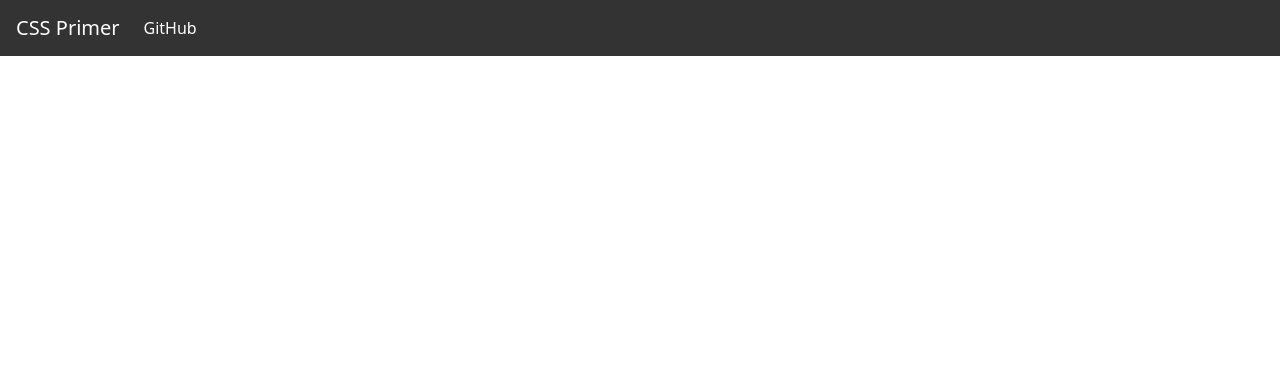
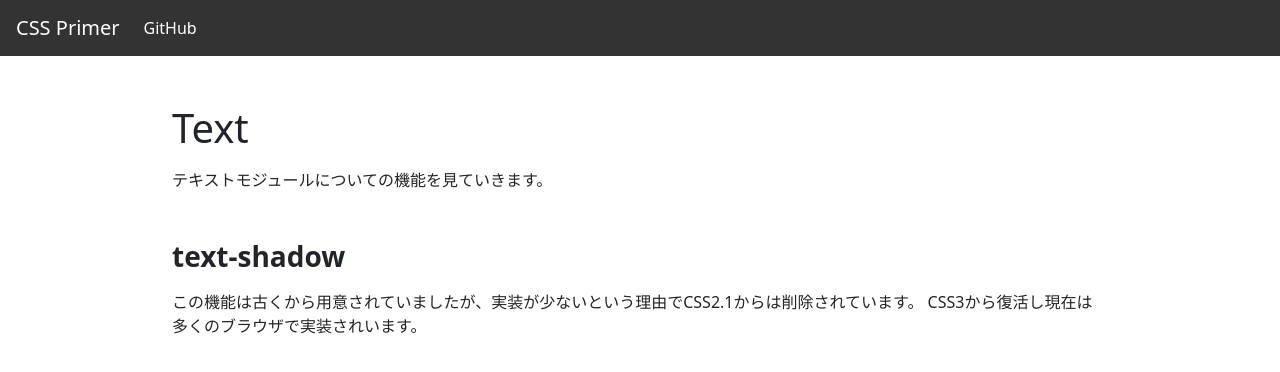
Before and after one commit to penicillin0/css-primer, a React (Create React App) app: page /text in a window 1280 px wide. Shown: the top 372 px of the page. Built offline with nearby package versions, Linux system fonts and the light colour scheme.

Commit message:
Text page

```diff
--- a/src/RoutingPage.tsx
+++ b/src/RoutingPage.tsx
@@ -3,6 +3,7 @@ import { Route, Switch } from "react-router-dom";
 import { About } from "./pages/About/About";
 import { LandingPage } from "./pages/LandingPage/LandingPage";
 import { WebFont } from "./pages/WebFont/WebFont";
+import { Text } from "./pages/Text/Text";
 
 export const RootingPage = () => {
   return (
@@ -10,6 +11,7 @@ export const RootingPage = () => {
       <Route exact path="/" component={LandingPage} />
       <Route exact path="/webfont" component={WebFont} />
       <Route exact path="/about" component={About} />
+      <Route exact path="/text" component={Text} />
     </Switch>
   );
 };
--- a/src/pages/LandingPage/LandingPage.tsx
+++ b/src/pages/LandingPage/LandingPage.tsx
@@ -21,9 +21,12 @@ export const LandingPage: React.FC<Props> = () => {
       </SyntaxHighlighter>
       <div className="mx-4">
         CSS3を学ぶためのページです。
-        <h2>Pages</h2>
+        <h2 className="mt-4 mb-3">Pages</h2>
         <li>
           <Link to="/webfont">Web font</Link>
+        </li>
+        <li>
+          <Link to="/text">Text</Link>
         </li>
       </div>
     </div>
--- /dev/null
+++ b/src/pages/Text/Text.tsx
@@ -0,0 +1,20 @@
+import React from "react";
+import styled from "styled-components";
+
+type Props = {};
+
+export const Text: React.FC<Props> = () => {
+  return (
+    <>
+      <h1 className="my-3">Text</h1>
+      <p className="mb-5">テキストモジュールについての機能を見ていきます。</p>
+      <h3 className="mb-3">
+        <b>text-shadow</b>
+      </h3>
+      <p>
+        この機能は古くから用意されていましたが、実装が少ないという理由でCSS2.1からは削除されています。
+        CSS3から復活し現在は多くのブラウザで実装されいます。
+      </p>
+    </>
+  );
+};
```
